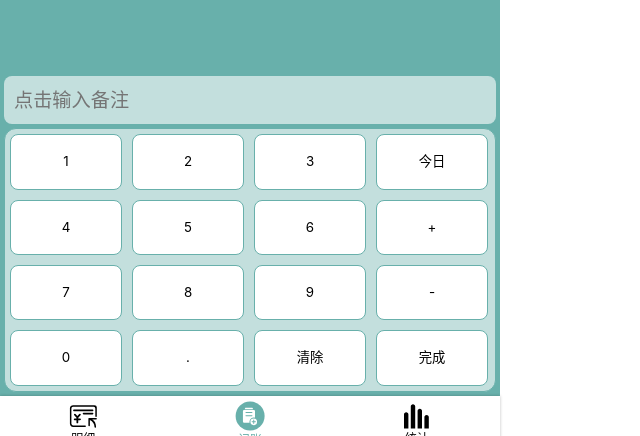
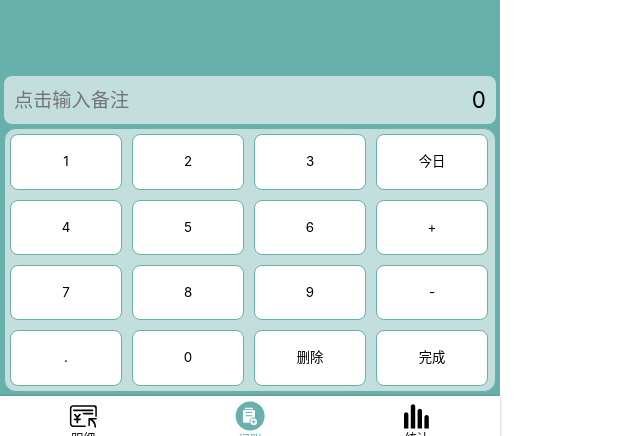
Before and after one commit to wh2887/-whale-wallet-react, a React app: page /money in a window 1280 px wide. Shown: the part 347-783 px from the top of the page, without its empty margins (0-640 px from the left). Built offline with nearby package versions, Linux system fonts and the light colour scheme.

Commit message:
收集 NumberPad 组件数据到 Money 组件中 wip

```diff
--- a/src/components/MyTopBar.tsx
+++ b/src/components/MyTopBar.tsx
@@ -1,4 +1,4 @@
-import React, {useState, FC} from 'react';
+import React, {FC} from 'react';
 import styled from 'styled-components';
 import MyIcon from './MyIcon';
 import {MyCategory} from './MyCategory';
--- /dev/null
+++ b/src/helpers/generateOutput.ts
@@ -0,0 +1,33 @@
+const generateOutput = (text: string, output = '0') => {
+  switch (text) {
+    case '0':
+    case '1':
+    case '2':
+    case '3':
+    case '4':
+    case '5':
+    case '6':
+    case '7':
+    case '8':
+    case '9':
+      if (output === '0') {
+        return text;
+      } else {
+        return output + text;
+      }
+    case '.':
+      if (output.indexOf('.') >= 0) {return output;}
+      return output + '.';
+    case '删除':
+      if (output.length === 1) {
+        return '';
+      } else {
+        return output.slice(0, -1) || '';
+      }
+    case '清空':
+      return '';
+    default:
+      return '';
+  }
+};
+export {generateOutput};
--- a/src/pages/Money.tsx
+++ b/src/pages/Money.tsx
@@ -27,8 +27,8 @@ const Money: FC = () => {
       <MyLayout>
         <MyTopBar/>
         <MyTags/>
-        <MyInfoBar note={selected.note} onChange={note => onChange({note})}/>
-        <MyNumberPad/>
+        <MyInfoBar values={{note: selected.note, amount: selected.amount}} onChange={note => onChange({note})}/>
+        <MyNumberPad value={selected.amount} onChange={amount => onChange({amount})}/>
       </MyLayout>
     </>
   );
--- a/src/pages/money/MyInfoBar.tsx
+++ b/src/pages/money/MyInfoBar.tsx
@@ -38,12 +38,15 @@ const StyledNoteWrapper = styled.div`
 `;
 
 type Prop = {
-  note: string,
+  values: {
+    note: string,
+    amount: number
+  },
   onChange: (value: string) => void
 }
 
 const MyInfoBar: FC<Prop> = (props) => {
-  const {note, onChange} = props;
+  const {values, onChange} = props;
   const refInput = useRef<HTMLInputElement>(null);
 
   const onBlur = () => {
@@ -55,8 +58,8 @@ const MyInfoBar: FC<Prop> = (props) => {
   return (
     <StyledNoteWrapper>
       <label>
-        <input type="text" placeholder='点击输入备注' defaultValue={note} ref={refInput} onBlur={onBlur}/>
-        <span>{note}</span>
+        <input type="text" placeholder='点击输入备注' defaultValue={values.note} ref={refInput} onBlur={onBlur}/>
+        <span>{values.amount}</span>
       </label>
     </StyledNoteWrapper>
   );
--- a/src/pages/money/MyNumberPad.tsx
+++ b/src/pages/money/MyNumberPad.tsx
@@ -1,5 +1,6 @@
 import React, {FC} from 'react';
 import styled from 'styled-components';
+import {generateOutput} from '../../helpers/generateOutput';
 
 const gap = '10px';
 const StyledNumberPadWrapper = styled.div`
@@ -26,26 +27,31 @@ const StyledNumberPadWrapper = styled.div`
   }
 `;
 
-type NumberPadProps = {
-  className?: string
+type Props = {
+  value: number,
+  onChange: (value: number) => void
 }
 
-const MyNumberPad: FC<NumberPadProps> = () => {
+const MyNumberPad: FC<Props> = (props) => {
+  const {value, onChange} = props;
+  const output = value.toString();
+  const setOutput = (output: string) => {
+    let values;
+    if (output.length > 16) {
+      values = parseFloat(output.slice(0, 16));
+    } else if (output.length === 0) {
+      values = 0;
+    } else {
+      values = parseFloat(output);
+    }
+    onChange(values);
+  };
+
   const onClickButtonWrapper = (e: React.MouseEvent) => {
     const text = (e.target as HTMLButtonElement).textContent;
     if (text === null) return;
-    switch (text){
-      case '0':
-      case '1':
-      case '2':
-      case '3':
-      case '4':
-      case '5':
-      case '6':
-      case '7':
-      case '8':
-      case '9':
-      case '.':
+    if ('0123456789'.split('').concat(['删除']).indexOf(text) >= 0) {
+      setOutput(generateOutput(text, output));
     }
   };
   return (
@@ -62,9 +68,9 @@ const MyNumberPad: FC<NumberPadProps> = () => {
       <button>8</button>
       <button>9</button>
       <button>-</button>
+      <button>.</button>
       <button>0</button>
-      <button>.</button>
-      <button>清除</button>
+      <button>删除</button>
       <button>完成</button>
     </StyledNumberPadWrapper>
   );
--- a/src/pages/money/MyTags.tsx
+++ b/src/pages/money/MyTags.tsx
@@ -40,7 +40,7 @@ type TagList = string[]
 
 const MyTags: FC<TagProps> = () => {
 
-  const [tagList, setTagList] = useState<TagList>(['money', 'details', 'statistics', 'jiaotong', 'game', 'huankuan', 'gouwu', 'yule']);
+  const [tagList] = useState<TagList>(['money', 'details', 'statistics', 'jiaotong', 'game', 'huankuan', 'gouwu', 'yule']);
   const [selectedTag, setSelectedTag] = useState('');
 
   const onToggleTag = (item: string) => {
```
